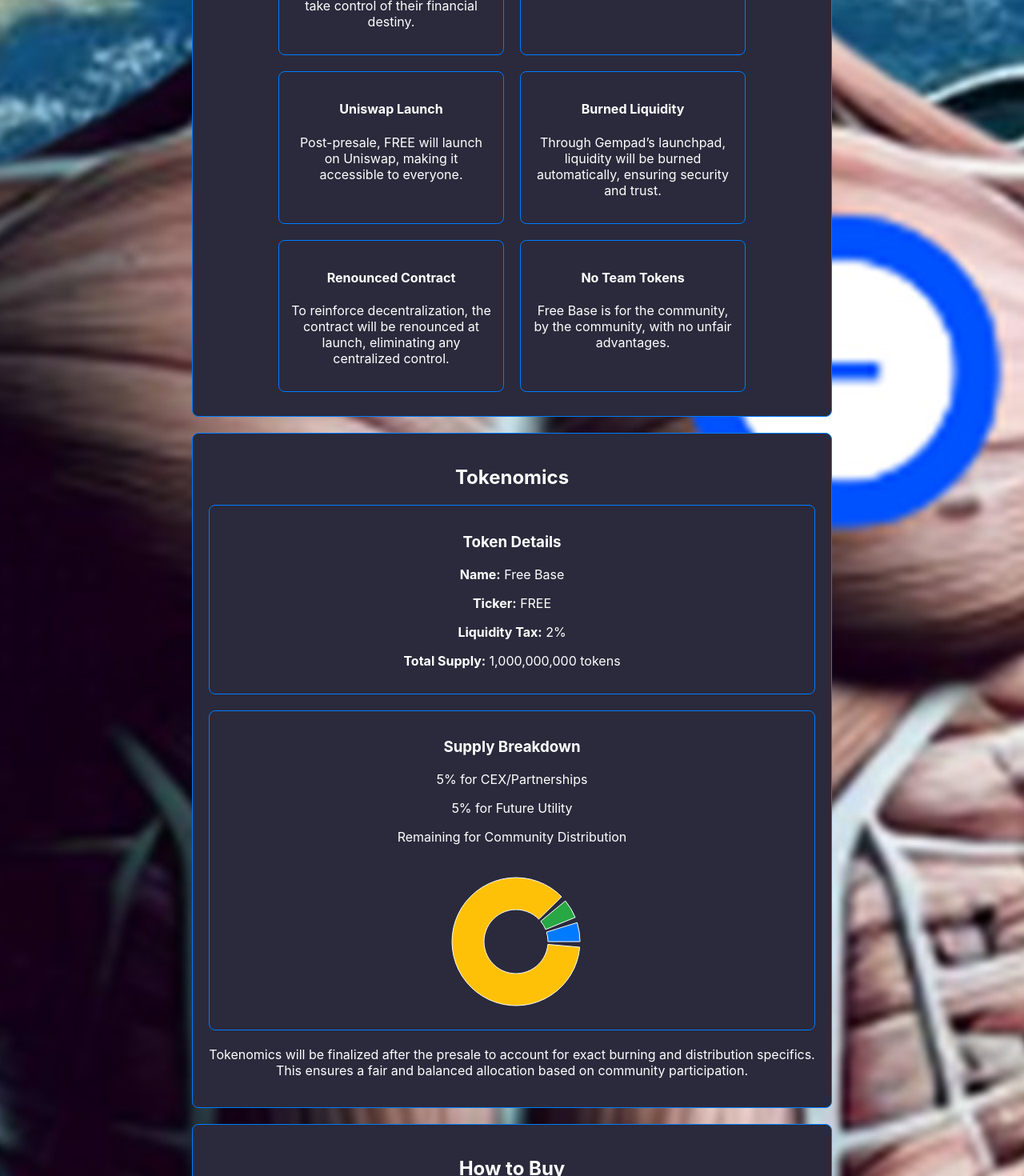
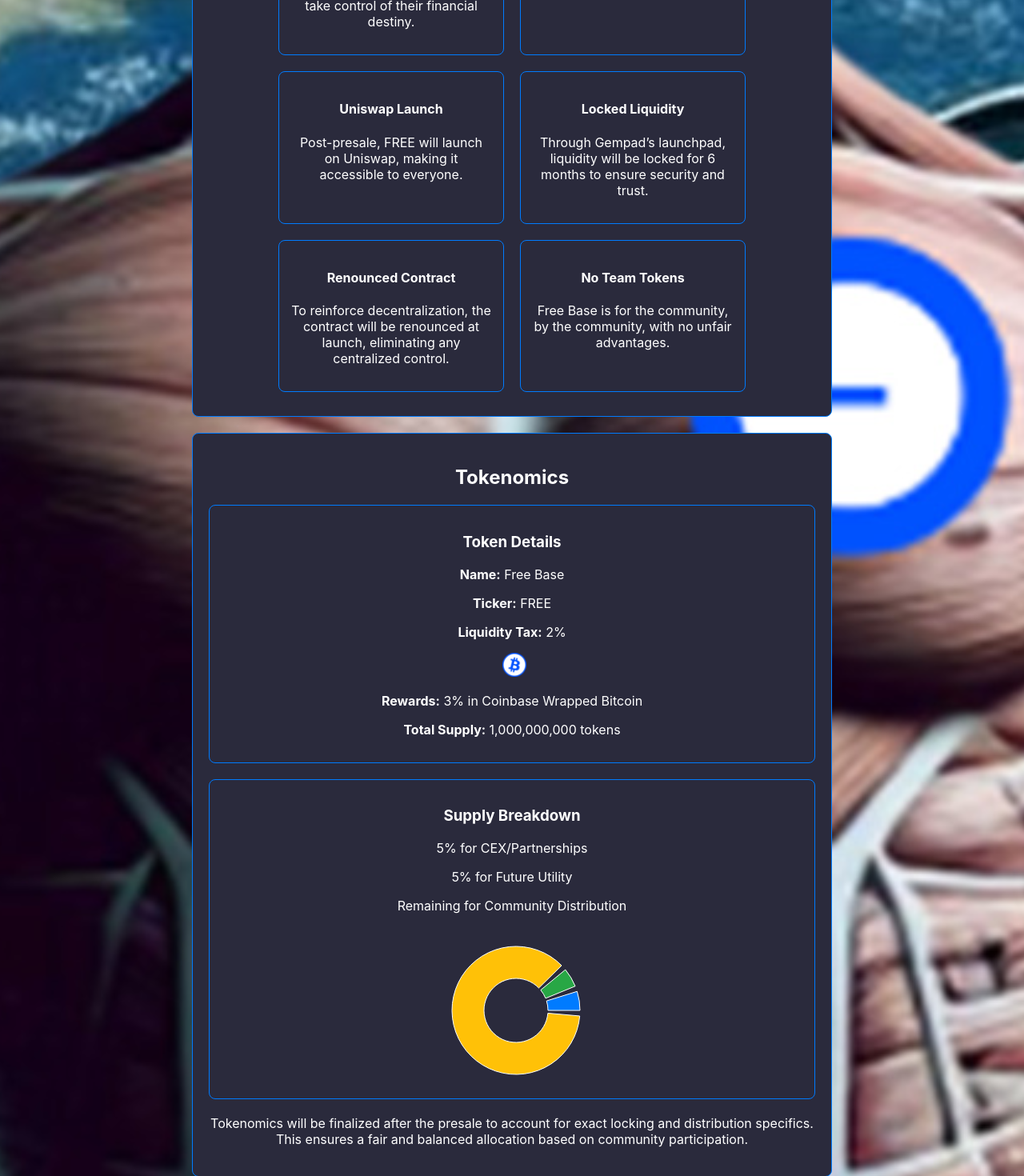
Before and after one commit to TargetOnLock/freebase, a React (Create React App) app: page / in a window 1280 px wide. Shown: the part 1180-2650 px from the top of the page at 80% size. Built offline with nearby package versions, Linux system fonts and the light colour scheme.

Commit message:
update to reflect tokenomics change

```diff
--- a/src/App.js
+++ b/src/App.js
@@ -112,6 +112,11 @@
 
 const PartnerLogo = styled.a`
   margin: 10px;
+`;
+
+const WBTCLogo = styled.img`
+  width: 30px; /* Adjust size as needed */
+  margin-left: 5px; /* Space between text and logo */
 `;
 
 const data = [
@@ -239,8 +244,8 @@
               backgroundColor: '#2a2a3c',
               width: '250px' // Set a fixed width for uniformity
             }}>
-              <h4>Burned Liquidity</h4>
-              <p>Through Gempad’s launchpad, liquidity will be burned automatically, ensuring security and trust.</p>
+              <h4>Locked Liquidity</h4>
+              <p>Through Gempad’s launchpad, liquidity will be locked for 6 months to ensure security and trust.</p>
             </div>
             <div style={{
               margin: '10px',
@@ -275,6 +280,12 @@
             <p><strong>Name:</strong> Free Base</p>
             <p><strong>Ticker:</strong> FREE</p>
             <p><strong>Liquidity Tax:</strong> 2%</p>
+            <p>
+              <a href="https://basescan.org/token/0xcbb7c0000ab88b473b1f5afd9ef808440eed33bf" target="_blank" rel="noopener noreferrer">
+                <WBTCLogo src="/wbtc.png" alt="WBTC" />
+              </a>
+            </p>
+            <p><strong>Rewards:</strong> 3% in Coinbase Wrapped Bitcoin</p>
             <p><strong>Total Supply:</strong> 1,000,000,000 tokens</p>
           </div>
           <div style={{ margin: '20px 0', padding: '15px', border: '1px solid #007bff', borderRadius: '8px', backgroundColor: '#2a2a3c' }}>
@@ -309,7 +320,7 @@
             </div>
           </div>
           <p>
-            Tokenomics will be finalized after the presale to account for exact burning and distribution specifics. This ensures a fair and balanced allocation based on community participation.
+            Tokenomics will be finalized after the presale to account for exact locking and distribution specifics. This ensures a fair and balanced allocation based on community participation.
           </p>
         </Section>
         <Section>
```
Also changed, not shown: public/wbtc.png (added).
